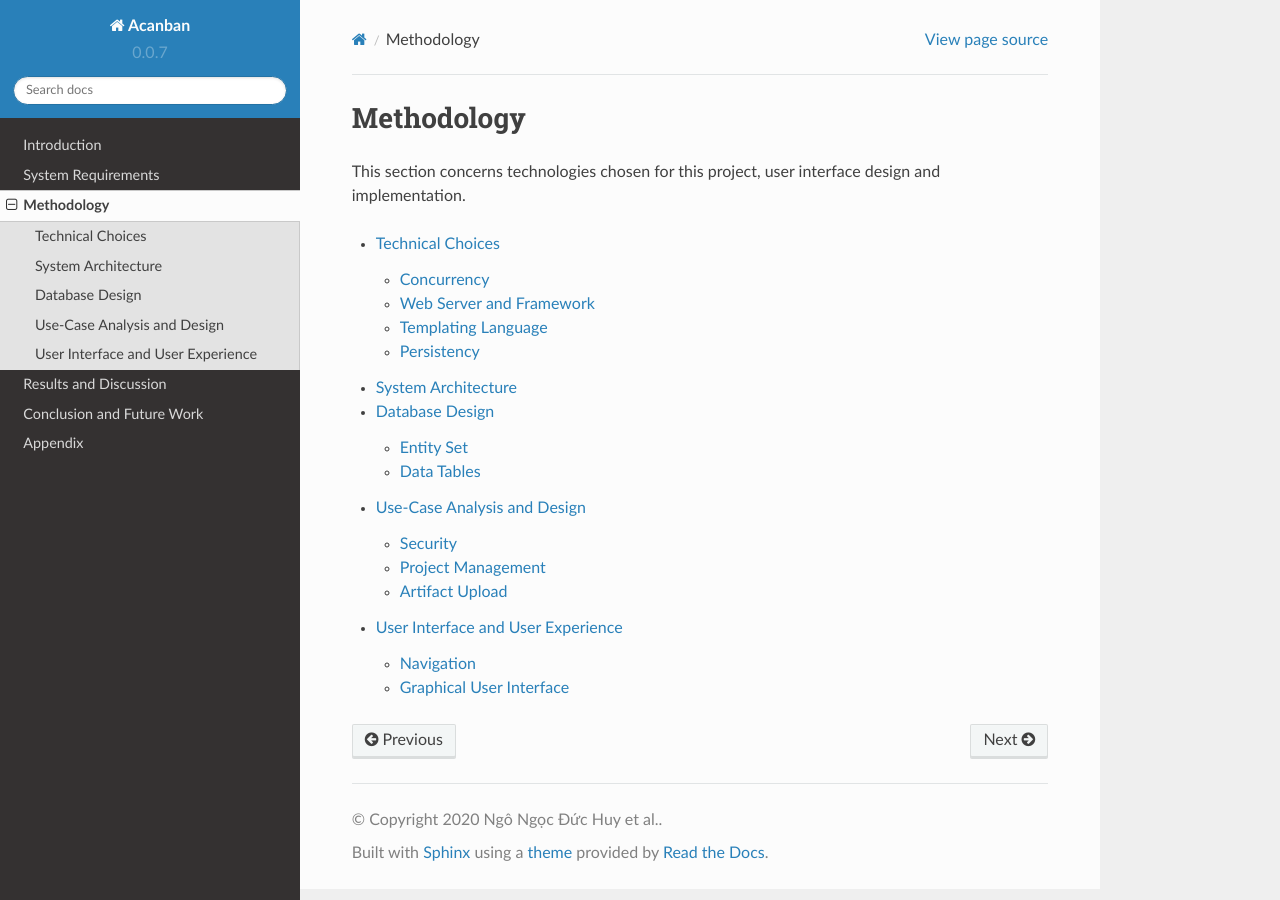
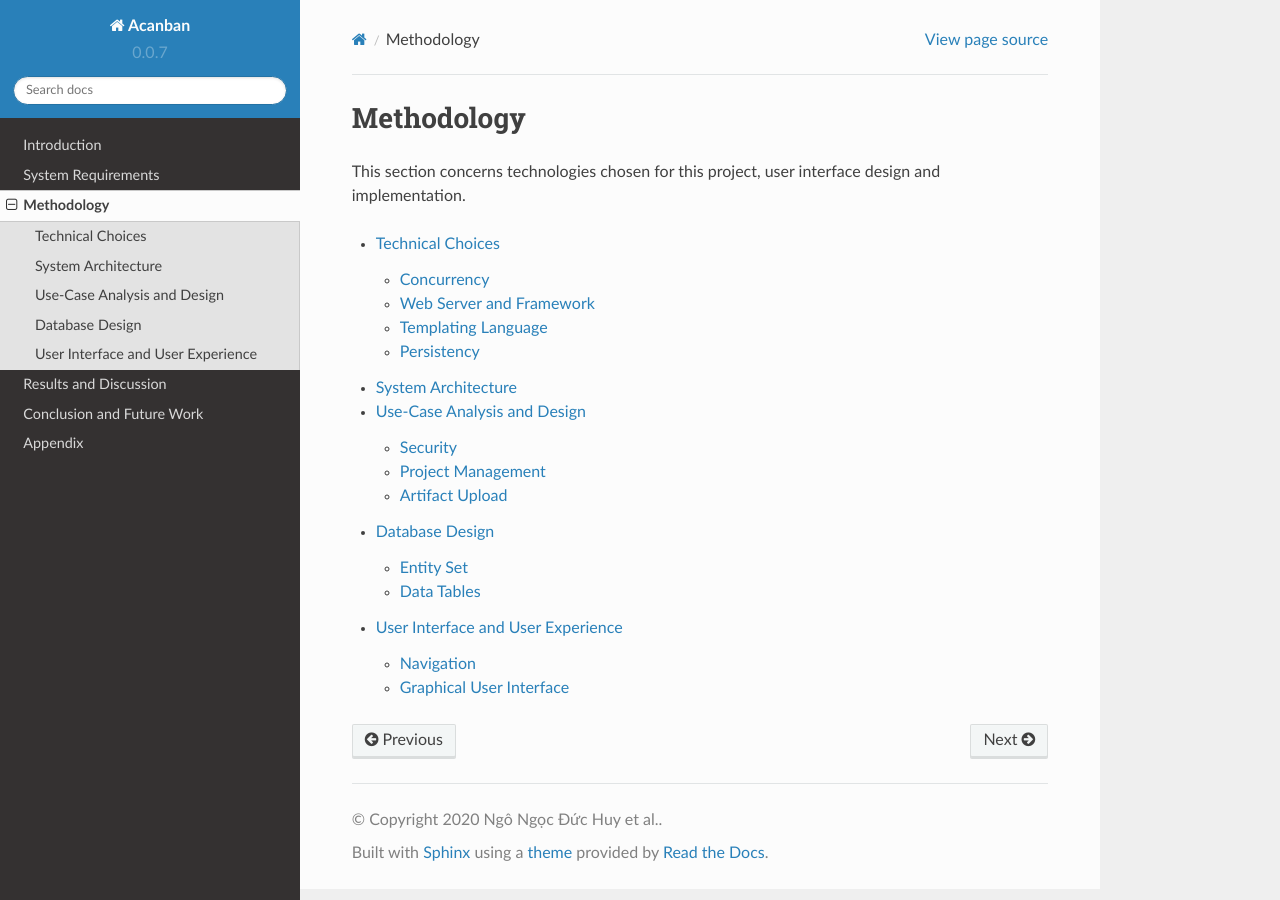
Before and after one commit to Huy-Ngo/acanban, a Sphinx documentation site: the page built from docs/source/meth/index.rst, in a window 1280 px wide. Built offline with Sphinx 7.4.7 and the Read the Docs theme 2.0.0, drawn with Linux system fonts in a browser that asks for light colours; the version number is read from the project's files by our own code.

```diff
--- a/docs/source/meth/index.rst
+++ b/docs/source/meth/index.rst
@@ -9,6 +9,6 @@ and implementation.
 
    choices
    arch
+   uc-anal-design/index
    database/index
-   uc-anal-design/index
    ux
```
